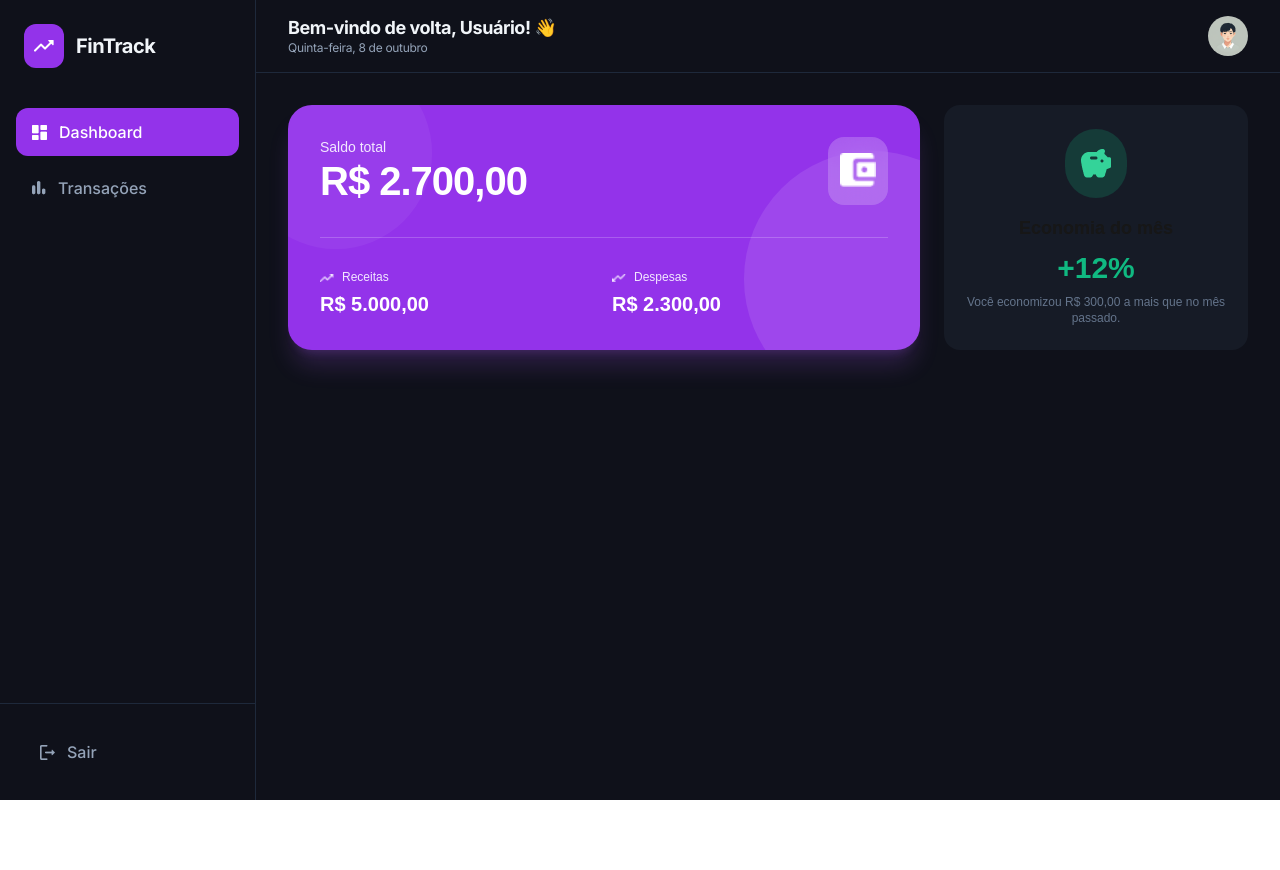
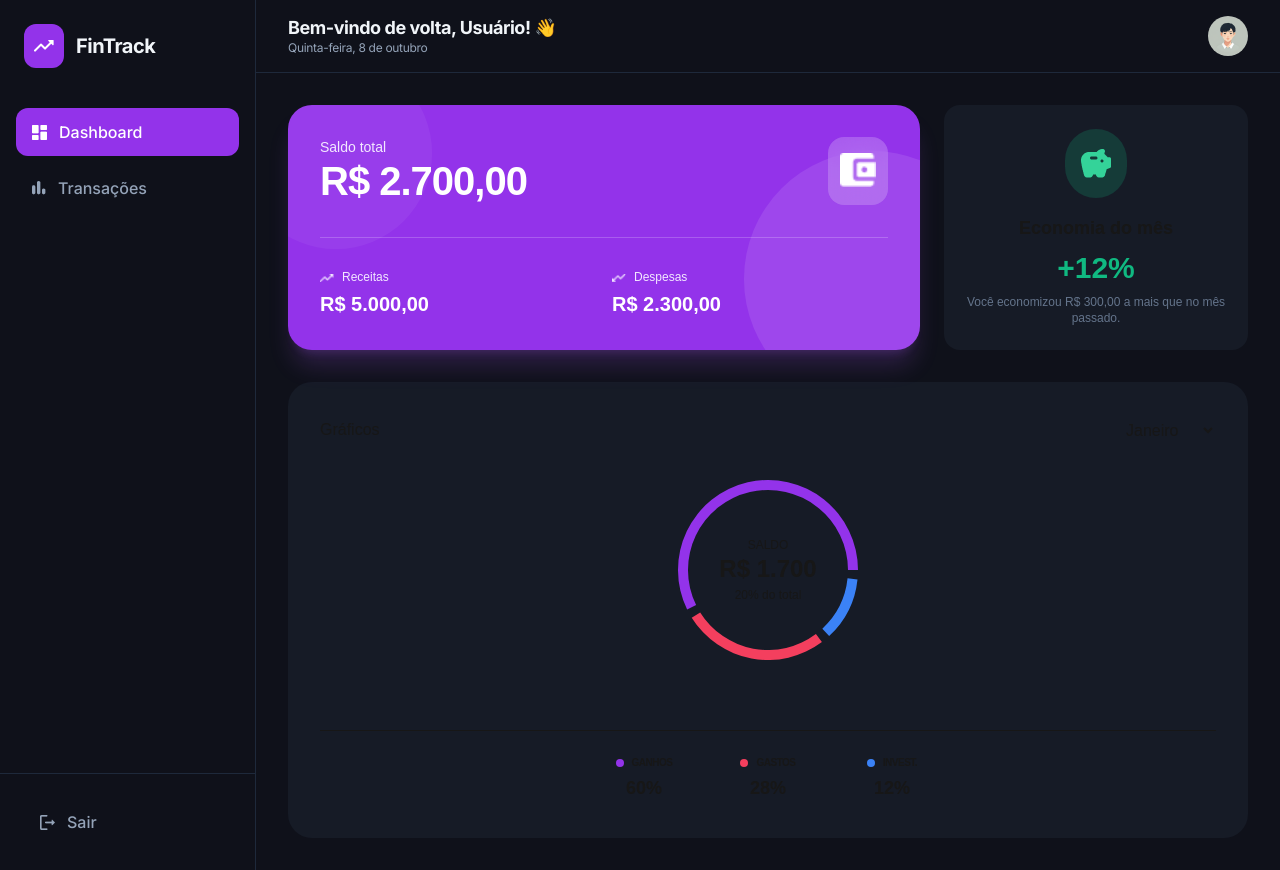
Before and after one commit to Dev-em-Dobro/fintrackAI, a Next.js app: page / in a window 1280 px wide. Before the commit the page ends 800 px from the top, so only its background shows below. Built offline with nearby package versions, Linux system fonts and the light colour scheme.

Commit message:
feat: estruturando o componente de grafico (UI com Recharts)

```diff
--- a/package.json
+++ b/package.json
@@ -11,7 +11,8 @@
     "dependencies": {
         "next": "16.1.6",
         "react": "19.2.3",
-        "react-dom": "19.2.3"
+        "react-dom": "19.2.3",
+        "recharts": "^3.8.0"
     },
     "devDependencies": {
         "@tailwindcss/postcss": "^4",
--- /dev/null
+++ b/src/app/_components/chart-card.tsx
@@ -0,0 +1,34 @@
+import { DonutChart } from './donut-chart'
+import { MonthSelect } from './month-select'
+
+export interface DonutChartProps {
+    depositsTotal: number
+    expensesTotal: number
+    investmentsTotal: number
+    balance: number
+}
+
+export const ChartCard = ({
+    depositsTotal,
+    expensesTotal,
+    investmentsTotal,
+    balance,
+}: DonutChartProps) => {
+    return (
+        <div className="bg-[#161B26] py-9 px-8 rounded-3xl">
+            <div className="flex items-center justify-between">
+                <h3>Gráficos</h3>
+                <MonthSelect />
+            </div>
+
+            <div>
+                <DonutChart
+                    depositsTotal={depositsTotal}
+                    expensesTotal={expensesTotal}
+                    investmentsTotal={investmentsTotal}
+                    balance={balance}
+                />
+            </div>
+        </div>
+    )
+}
--- /dev/null
+++ b/src/app/_components/donut-chart.tsx
@@ -0,0 +1,120 @@
+'use client'
+
+import { PieChart, Pie, ResponsiveContainer } from 'recharts'
+
+export interface DonutChartProps {
+    depositsTotal: number
+    expensesTotal: number
+    investmentsTotal: number
+    balance: number
+}
+
+export function DonutChart({
+    depositsTotal,
+    expensesTotal,
+    investmentsTotal,
+    balance,
+}: DonutChartProps) {
+    // Dados monetários base
+    const data = [
+        {
+            name: 'Ganhos',
+            value: Math.round(depositsTotal * 100) / 100,
+            fill: '#9333EA',
+        },
+        {
+            name: 'Gastos',
+            value: Math.round(expensesTotal * 100) / 100,
+            fill: '#F43F5E',
+        },
+        {
+            name: 'Invest.',
+            value: Math.round(investmentsTotal * 100) / 100,
+            fill: '#3B82F6',
+        },
+    ].filter((item) => item.value > 0)
+
+    // Total baseado apenas no que está sendo exibido
+    const total = data.reduce((acc, item) => acc + item.value, 0)
+
+    // Percentual individual
+    const getPercent = (value: number) => {
+        return total > 0 ? Math.round((value / total) * 100) : 0
+    }
+
+    // Percentual do saldo
+    const balancePercent = total > 0 ? Math.round((balance / total) * 100) : 0
+
+    if (data.length === 0) {
+        return (
+            <div className="w-full flex items-center justify-center py-16 text-muted-foreground">
+                <span className="text-sm">Nenhuma transação neste mês</span>
+            </div>
+        )
+    }
+
+    return (
+        <div className="w-full flex flex-col">
+            {/* Área fixa do gráfico */}
+            <div className="relative w-full h-64">
+                <ResponsiveContainer width="100%" height="100%">
+                    <PieChart>
+                        <Pie
+                            data={data}
+                            dataKey="value"
+                            nameKey="name"
+                            innerRadius={80}
+                            outerRadius={90}
+                            paddingAngle={data.length > 1 ? 6 : 0}
+                            stroke="none"
+                        />
+                    </PieChart>
+                </ResponsiveContainer>
+
+                {/* Centro do Donut */}
+                <div className="absolute inset-0 flex flex-col items-center justify-center pointer-events-none">
+                    <span className="text-xs text-muted-foreground">SALDO</span>
+
+                    <span className="text-2xl font-bold">
+                        {balance.toLocaleString('pt-BR', {
+                            style: 'currency',
+                            currency: 'BRL',
+                            maximumFractionDigits: 0,
+                        })}
+                    </span>
+
+                    {total > 0 && (
+                        <span className="text-xs text-muted-foreground mt-0.5">
+                            {balancePercent}% do total
+                        </span>
+                    )}
+                </div>
+            </div>
+
+            {/* Legenda */}
+            <div className="mt-8 flex w-full flex-wrap justify-center gap-6 border-t border-card-dark pt-6">
+                {data.map((entry) => (
+                    <div
+                        key={entry.name}
+                        className="flex flex-col items-center gap-1 min-w-[100px]"
+                    >
+                        <div className="flex items-center gap-2">
+                            <span
+                                className="h-2 w-2 rounded-full"
+                                style={{ backgroundColor: entry.fill }}
+                                aria-hidden
+                            />
+                            <span className="text-[10px] font-bold uppercase tracking-[-0.05em] text-border-aside">
+                                {entry.name}
+                            </span>
+                        </div>
+
+                        <span className="text-lg font-bold text-text-primary">
+                            {getPercent(entry.value)}%
+                        </span>
+                    </div>
+                ))}
+            </div>
+        </div>
+    )
+}
--- /dev/null
+++ b/src/app/_components/month-select.tsx
@@ -0,0 +1,31 @@
+'use client'
+
+import { useRouter, useSearchParams } from 'next/navigation'
+
+export const MonthSelect = () => {
+    const router = useRouter()
+    const params = useSearchParams()
+
+    const currentMonth = params.get('month') ?? '01'
+
+    function handleChange(e: React.ChangeEvent<HTMLSelectElement>) {
+        router.push(`/?month=${e.target.value}`)
+    }
+
+    return (
+        <select value={currentMonth} onChange={handleChange}>
+            <option value="01">Janeiro</option>
+            <option value="02">Fevereiro</option>
+            <option value="03">Março</option>
+            <option value="04">Abril</option>
+            <option value="05">Maio</option>
+            <option value="06">Junho</option>
+            <option value="07">Julho</option>
+            <option value="08">Agosto</option>
+            <option value="09">Setembro</option>
+            <option value="10">Outubro</option>
+            <option value="11">Novembro</option>
+            <option value="12">Dezembro</option>
+        </select>
+    )
+}
--- a/src/app/page.tsx
+++ b/src/app/page.tsx
@@ -2,6 +2,7 @@
 import { Header } from './_components/header'
 import BalanceCard from './_components/balance-card'
 import { FinancialMetricCard } from './_components/financial-metric-card'
+import { ChartCard } from './_components/chart-card'
 
 export default function Home() {
     return (
@@ -20,6 +21,17 @@
                         </div>
                         <FinancialMetricCard difference={300} percentage={12} />
                     </section>
+
+                    <section className="flex gap-8">
+                        <div className="flex-1">
+                            <ChartCard
+                                depositsTotal={5000}
+                                expensesTotal={2300}
+                                investmentsTotal={1000}
+                                balance={1700}
+                            />
+                        </div>
+                    </section>
                 </main>
             </div>
         </div>
```
Also changed, not shown: 1 other file (tests, documents, lock files or other folders).
